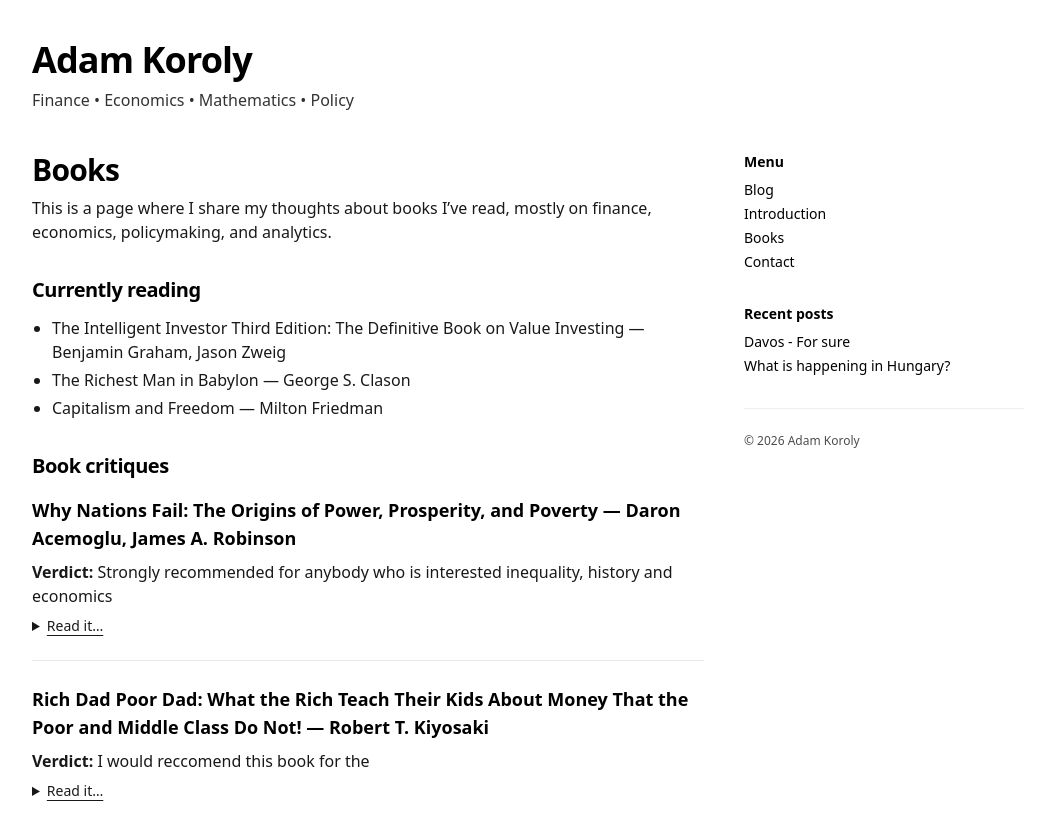
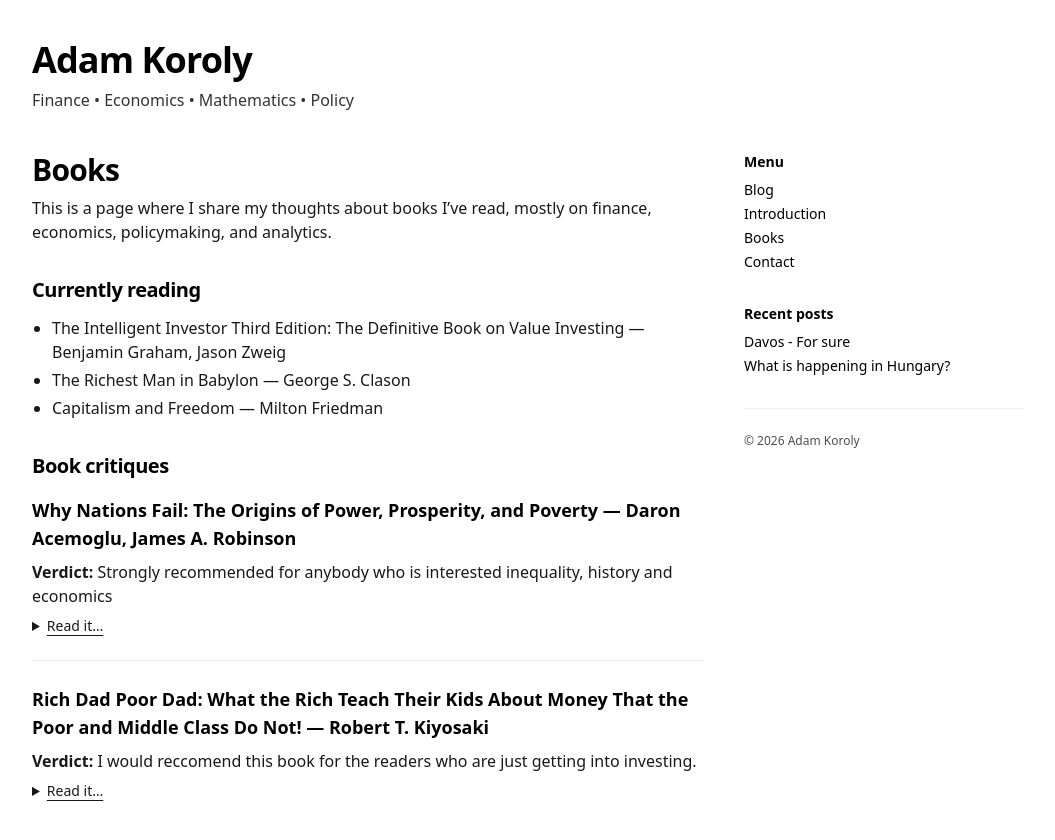
Before and after one commit to AdamKoroly/website2026, a Next.js app: page /books in a window 1280 px wide. Shown: the top 840 px of the page, without its empty margins (112-1167 px from the left). Built offline with nearby package versions, Linux system fonts and the light colour scheme.

Commit message:
Update book review

```diff
--- a/app/books/page.tsx
+++ b/app/books/page.tsx
@@ -21,8 +21,8 @@
     title:
       "Rich Dad Poor Dad: What the Rich Teach Their Kids About Money That the Poor and Middle Class Do Not!",
     author: "Robert T. Kiyosaki",
-    verdict: "I would reccomend this book for the ",
-    critique: "Your critique here.",
+    verdict: "I would reccomend this book for the readers who are just getting into investing. ",
+    critique: "Honestly, I only bought this book because of the hype around it. I have heared of Robert Kiyosaki and his book before, but didn't know what to expect. I was almost certain that this book will be about general investing and that it won't go into details and I have to say that I was absolutley right. Robert is selling this book as the recepie of the rich, but if I wanted to, I could summerize the whole book in 3 sentences. 1: Save your money. 2: Invest as much as you can. 3: Dare to take risks. Thats it. I just saved you 11,99$. You're welcome!",
   },
 ];
 
```
